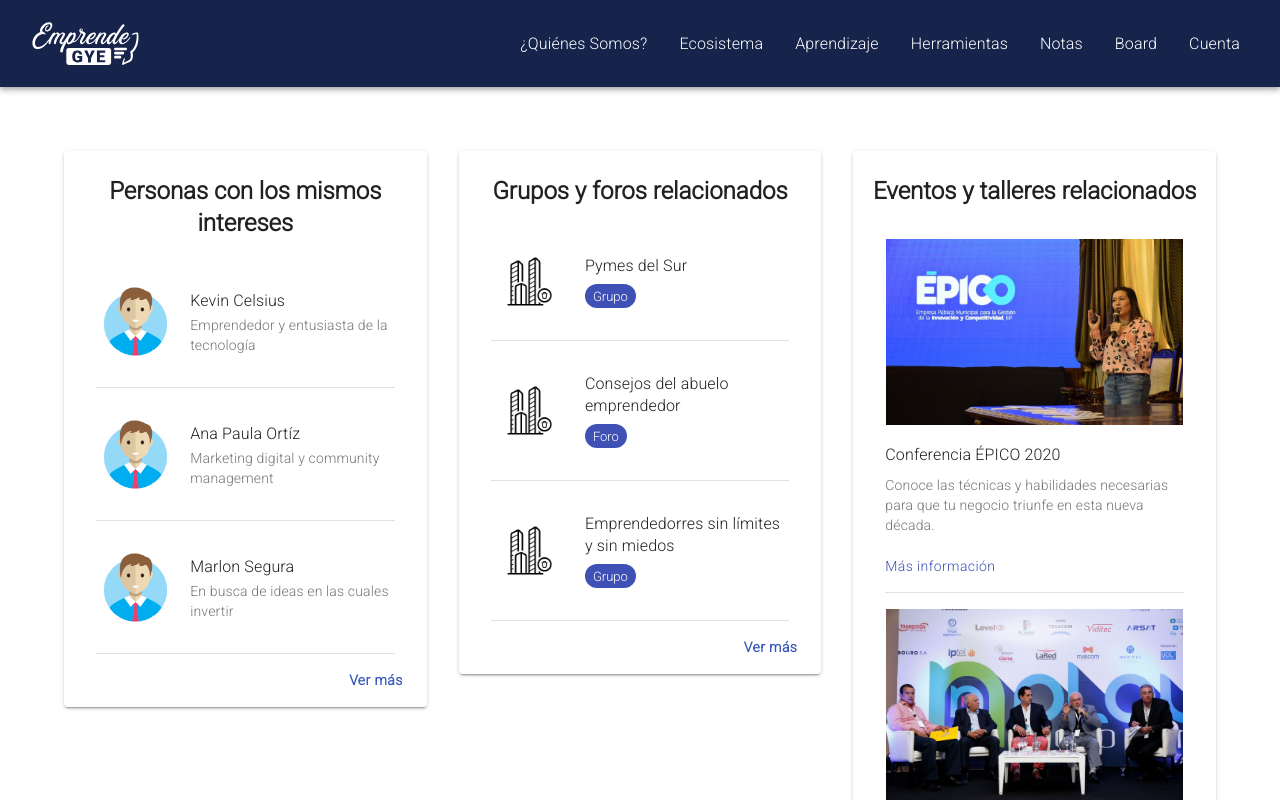
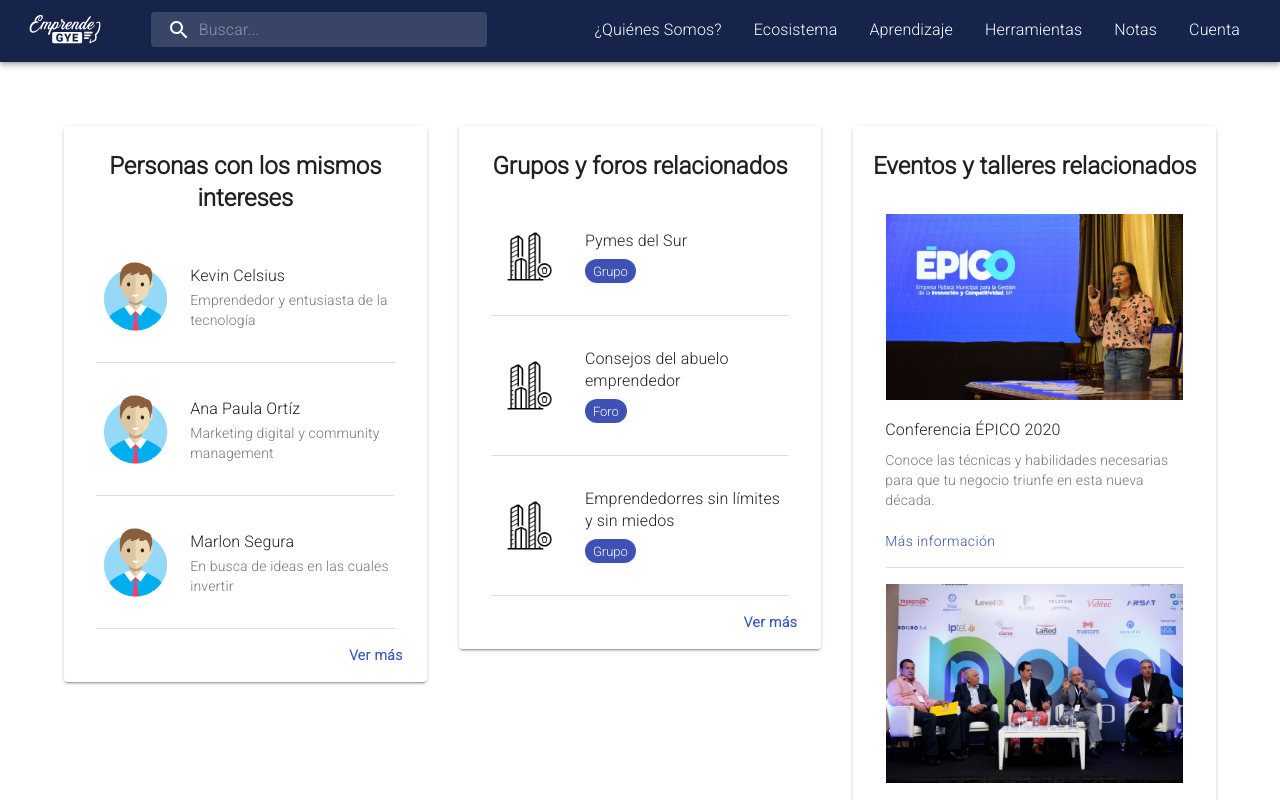
Before and after one commit to enmanuelmag/emprendeGye, a React (Create React App) app: page /emprendedor/ecosistema in a window 1280 px wide. Shown: the top 800 px of the page. Built offline with nearby package versions, Linux system fonts and the light colour scheme.

Commit message:
Add search bar to header

```diff
--- a/package.json
+++ b/package.json
@@ -4,6 +4,8 @@
 	"private": true,
 	"dependencies": {
 		"@material-ui/core": "^4.10.2",
+		"@material-ui/icons": "^4.9.1",
+		"@material-ui/lab": "^4.0.0-alpha.56",
 		"@testing-library/jest-dom": "^4.2.4",
 		"@testing-library/react": "^9.5.0",
 		"@testing-library/user-event": "^7.2.1",
@@ -13,6 +15,7 @@
 		"@types/react-dom": "^16.9.8",
 		"body-parser": "^1.19.0",
 		"cors": "^2.8.5",
+		"cross-fetch": "^3.0.5",
 		"express": "^4.17.1",
 		"mongoose": "^5.9.9",
 		"react": "^16.13.1",
--- a/src/app/pages/emprendedor/QuienesSomos/style.js
+++ b/src/app/pages/emprendedor/QuienesSomos/style.js
@@ -1,5 +1,4 @@
 import { makeStyles } from '@material-ui/core';
-//import { SketchPicker } from 'react-color';
 
 
 export default makeStyles((theme) => ({
--- /dev/null
+++ b/src/app/pages/emprendedor/components/inputAsync/index.tsx
@@ -0,0 +1,6 @@
+import React from 'react';
+import Page from './page';
+
+export default function index() {
+    return <Page></Page>;
+}
--- a/src/app/pages/emprendedor/page.tsx
+++ b/src/app/pages/emprendedor/page.tsx
@@ -1,19 +1,41 @@
 import React from 'react';
-import { AppBar, Toolbar, Typography, Link } from '@material-ui/core';
+import SearchIcon from '@material-ui/icons/Search';
+import InputBase from '@material-ui/core/InputBase';
+import { AppBar, Toolbar, Typography, Link, Grid } from '@material-ui/core';
 import imagePath from './assets/logobarr.svg';
 import style from './style';
+import InputAsync from './components/inputAsync';
 
 export default function DenseAppBar() {
     const classes = style();
     const preventDefault = (event: React.SyntheticEvent) => event.preventDefault();
 
     return (
-        <div className={classes.root}>
         <AppBar className={classes.barra} position="static">
             <Toolbar variant="dense">
+                <Grid container className={classes.root}>
+                    <Grid item lg={1}>
                         <img className={classes.img} src={imagePath} alt='EmprendeGye' />
-                    <div className={classes.divLinkR}>
-                        <Typography className={classes.typographyLink}>
+                    </Grid>
+                    <Grid item lg={11} className={classes.divLinkR}>
+                        <Grid container>
+                            <Grid item lg={4} className={classes.searchBar}>
+                                <div className={classes.search}>
+                                    <div className={classes.searchIcon}>
+                                        <SearchIcon />
+                                    </div>
+                                    <InputBase
+                                    placeholder="Buscar..."
+                                    classes={{
+                                        root: classes.inputRoot,
+                                        input: classes.inputInput,
+                                    }}
+                                    inputProps={{ 'aria-label': 'search' }}
+                                    />
+                                </div>
+                            </Grid>
+                            <Grid item lg={8} className={classes.tabs}>
+                                <Typography>
                                 <Link className={classes.link} href="/emprendedor/quienes_somos">
                                     ¿Quiénes Somos?
                                 </Link>
@@ -32,19 +54,16 @@ export default function DenseAppBar() {
                                     Notas
                                 </Link>
 
-                            <Link className={classes.link} href='/emprendedor/board'>
-								Board
-							</Link>
-
                                 <Link className={classes.link} href="/emprendedor/cuenta" >
                                     Cuenta
                                 </Link>
-
-
                             </Typography>
-                    </div>
+                            </Grid>
+                        </Grid>
+                    </Grid>
+                </Grid>
             </Toolbar>
         </AppBar>
-        </div>
+
     );
 }
--- a/src/app/pages/emprendedor/style.js
+++ b/src/app/pages/emprendedor/style.js
@@ -1,31 +1,86 @@
-import { createStyles, makeStyles } from '@material-ui/core/styles';
+import { createStyles, makeStyles, fade } from '@material-ui/core/styles';
 
 export default makeStyles((theme) =>
   createStyles({
     root: {
         flexGrow: 1,
-        marginBottom:0,
-
       },
-
-    typographyLink : {
-        //marginLeft: theme.spacing(2),
-    },
     divLinkR: {
         marginLeft: 'auto',
         marginRight: 0,
+        marginTop: '1%',
+        marginBottom: '1%',
     },
     link: {
         margin: theme.spacing(2),
         color: 'inherit',
+        textDecoration: 'none !important',
     },
 
     barra:{
-      background:'#16244b',
+        background:'#16244b',
     },
 
     img: {
-      width: '10%',
+        width: '80%',
     },
+    searchBar: {
+        display: 'block',
+        margin: 'auto',
+    },
+    tabs: {
+        textAlign: 'right',
+        display: 'block',
+        margin: 'auto',
+    },
+    search: {
+        position: 'relative',
+        borderRadius: theme.shape.borderRadius,
+        backgroundColor: fade(theme.palette.common.white, 0.15),
+        '&:hover': {
+            backgroundColor: fade(theme.palette.common.white, 0.25),
+        },
+        marginRight: theme.spacing(2),
+        marginLeft: 0,
+        width: '100%',
+        [theme.breakpoints.up('sm')]: {
+            marginLeft: theme.spacing(3),
+            width: 'auto',
+        },
+    },
+    searchIcon: {
+        padding: theme.spacing(0, 2),
+        height: '100%',
+        position: 'absolute',
+        pointerEvents: 'none',
+        display: 'flex',
+        alignItems: 'center',
+        justifyContent: 'center',
+    },
+    inputRoot: {
+        color: 'inherit',
+    },
+    inputInput: {
+        padding: theme.spacing(1, 1, 1, 0),
+        // vertical padding + font size from searchIcon
+        paddingLeft: `calc(1em + ${theme.spacing(4)}px)`,
+        transition: theme.transitions.create('width'),
+        width: '100%',
+        [theme.breakpoints.up('md')]: {
+            width: '20ch',
+        },
+    },
+    // sectionDesktop: {
+    //     display: 'none',
+    //     [theme.breakpoints.up('md')]: {
+    //         display: 'flex',
+    //     },
+    // },
+    // sectionMobile: {
+    //     display: 'flex',
+    //     [theme.breakpoints.up('md')]: {
+    //         display: 'none',
+    //     },
+    // },
   }),
 );
```
Also changed, not shown: src/app/pages/emprendedor/components/inputAsync/page.tsx (added, +93 -0 lines), src/app/pages/emprendedor/components/inputAsync/style.js (added, +60 -0 lines), 1 other file (tests, documents, lock files or other folders). Lines whose indentation alone changed are shown as unchanged.
